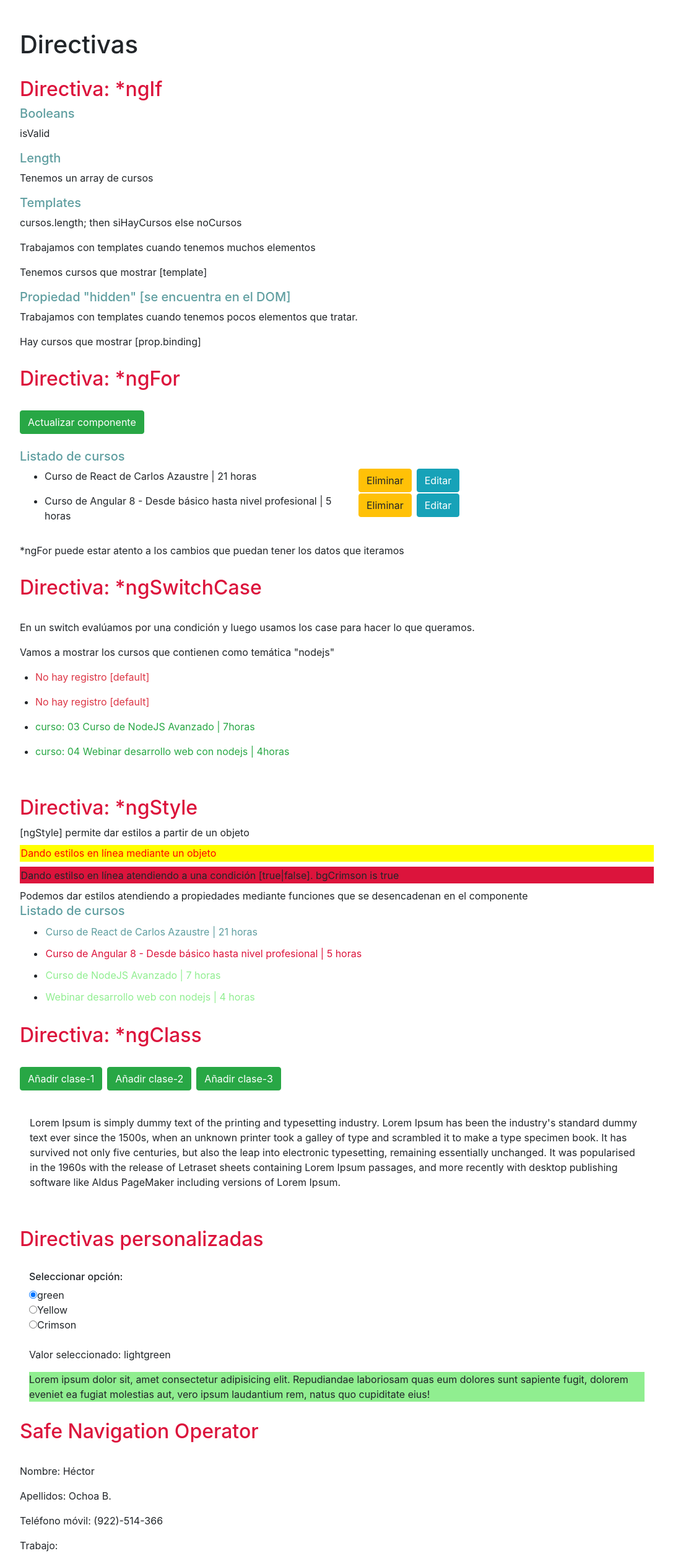
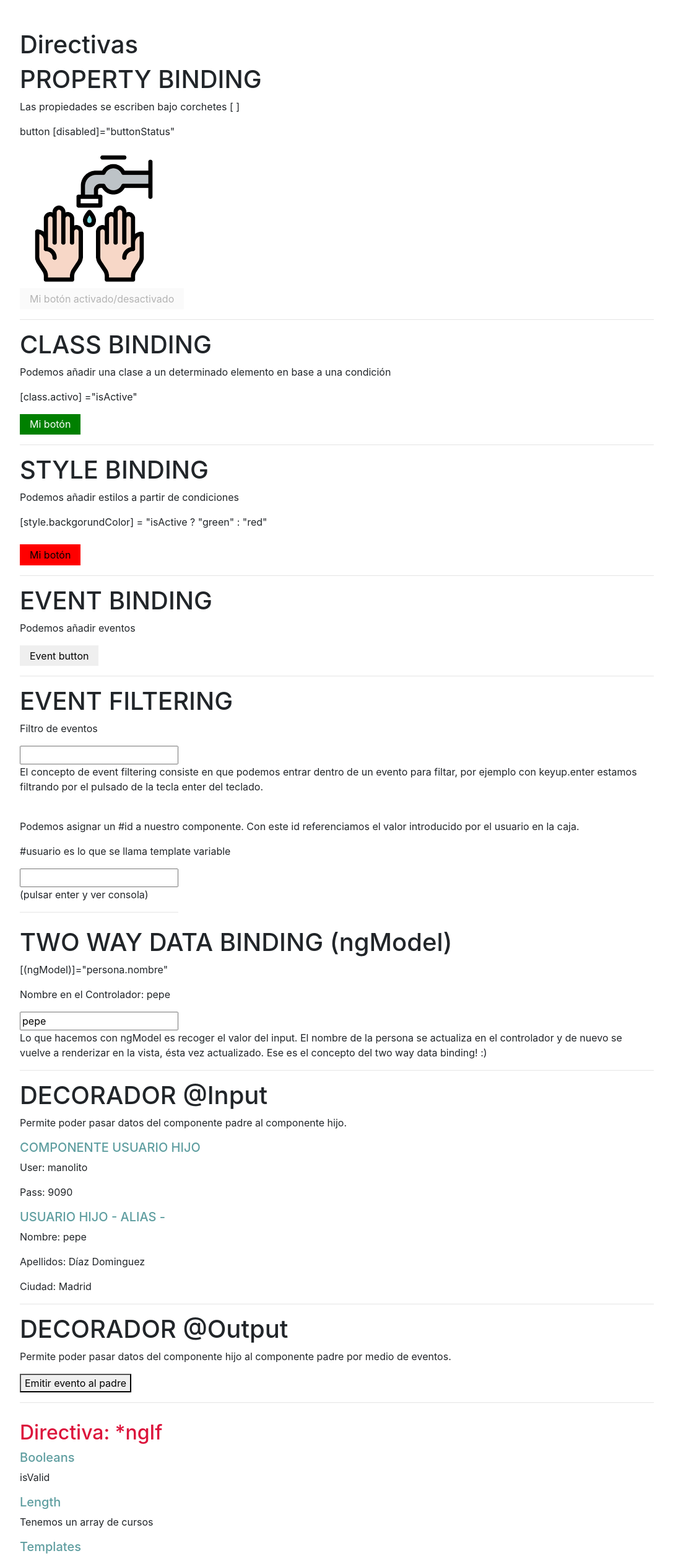
Before and after one commit to w3skulls/learn-angular8, an Angular app: page / in a window 1280 px wide. Shown: the top 2518 px of the page at 62% size, without its empty margins (96-1183 px from the left). Built offline with nearby package versions, Linux system fonts and the light colour scheme.

Commit message:
ordenar componentes

```diff
--- a/src/app/app.component.html
+++ b/src/app/app.component.html
@@ -1,18 +1,21 @@
 <h1>Directivas</h1>
+
+
+<app-bindingyeventos></app-bindingyeventos>
+<app-event-filtering></app-event-filtering>
+<app-twowaydatabinding></app-twowaydatabinding>
+
+<app-decorador-input></app-decorador-input>
+<app-decorador-output (eventoPersonalizado)="getMensaje($event)"></app-decorador-output>
+<h2>{{ info }}</h2>
 
 <app-ng-if></app-ng-if>
 <app-ng-for></app-ng-for>
 <app-ng-switchcase></app-ng-switchcase>
+
 <app-ng-style></app-ng-style>
 <app-ng-class></app-ng-class>
+
 <app-ng-custom></app-ng-custom>
+
 <app-safe-navigation-operator></app-safe-navigation-operator>
-
-<app-bindingyeventos></app-bindingyeventos>
-<app-event-filtering></app-event-filtering>
-<app-twowaydatabinding></app-twowaydatabinding>
-<app-decorador-input></app-decorador-input>
-<app-decorador-output (eventoPersonalizado)="getMensaje($event)"></app-decorador-output>
-
-<h2>{{ info }}</h2>
-<app-ng-style></app-ng-style>
```
